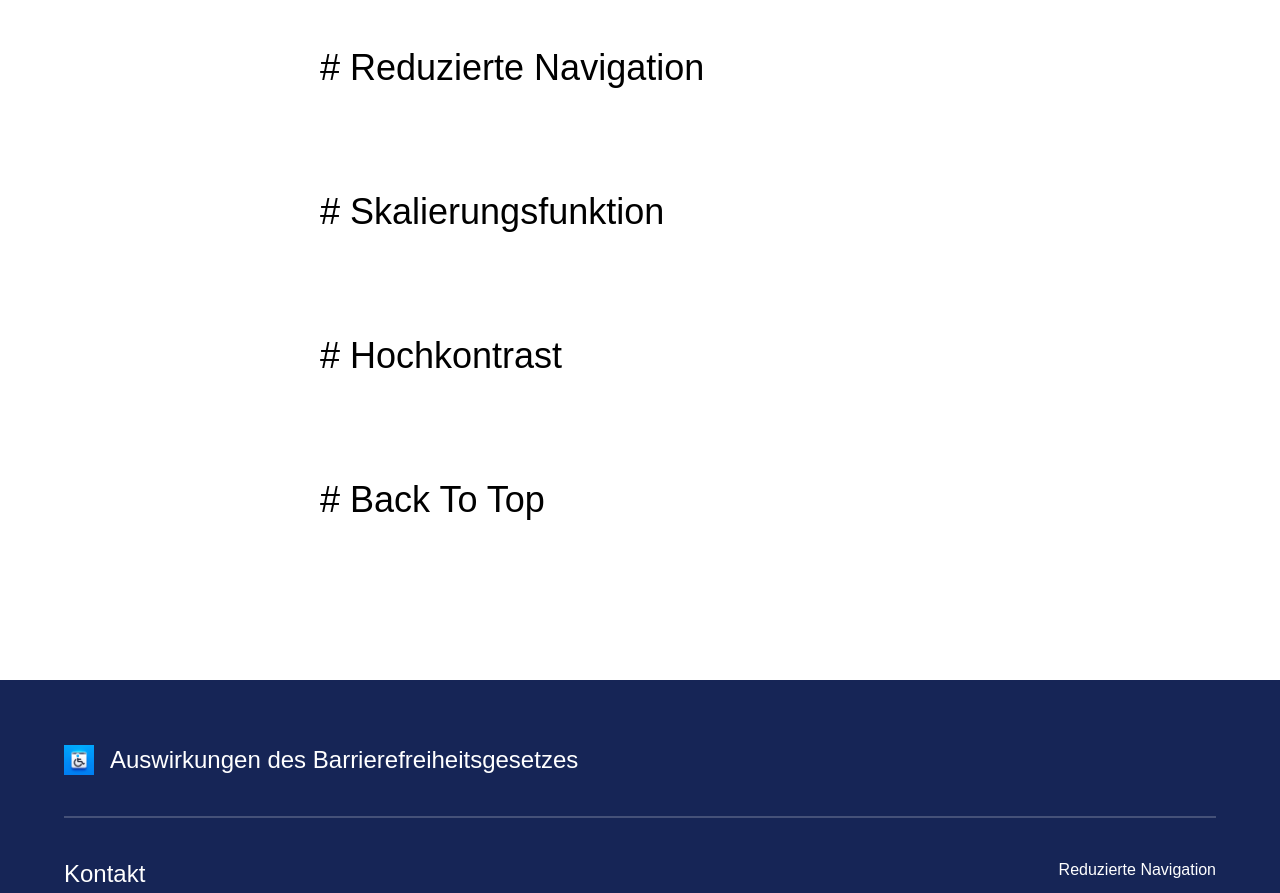
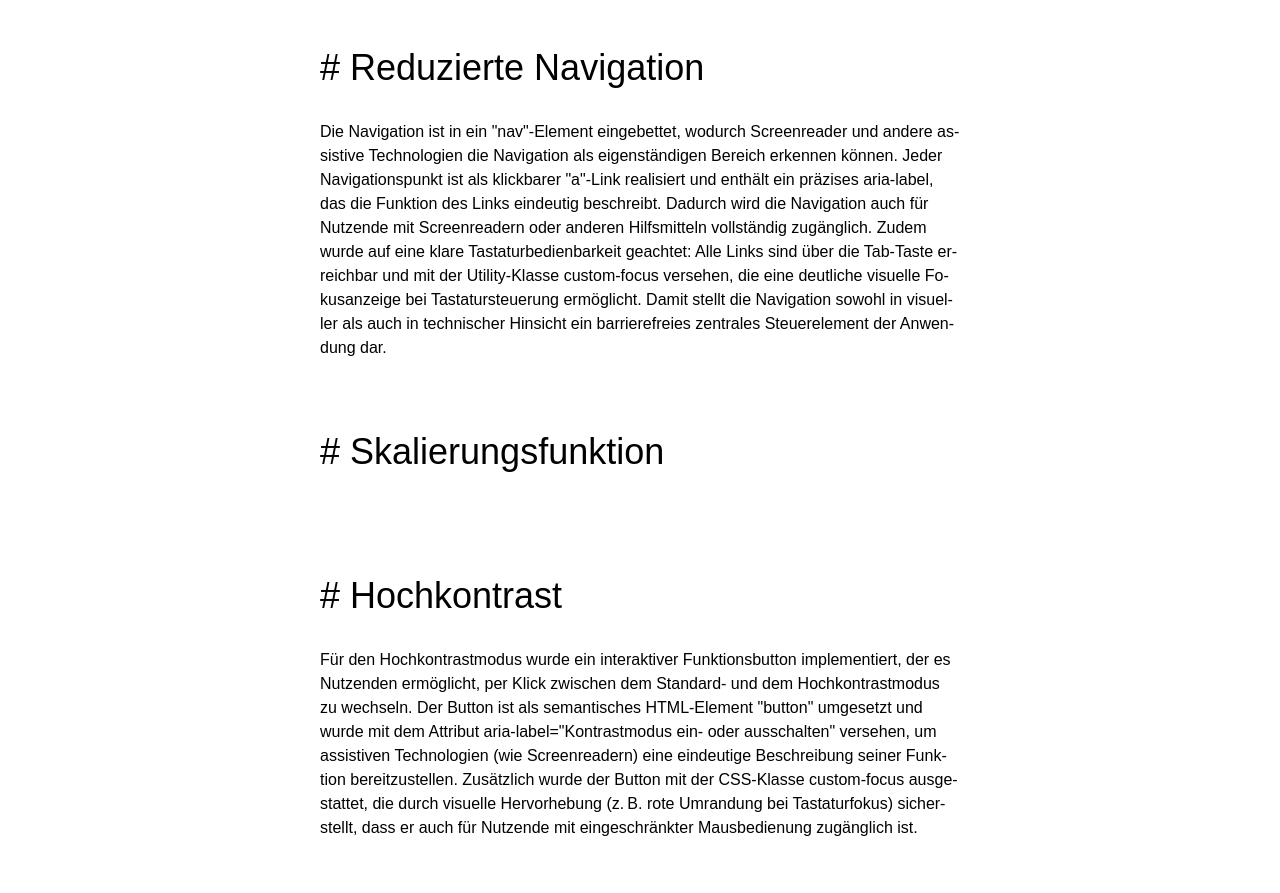
Before and after one commit to juliakonzett/accessibility-x-file, a Next.js app: page / in a window 1280 px wide. Shown: the part 840-1733 px from the top of the page. Built offline with nearby package versions, Linux system fonts and the light colour scheme.

Commit message:
added text for frontpage

```diff
--- a/src/components/HighContrast.tsx
+++ b/src/components/HighContrast.tsx
@@ -2,6 +2,18 @@ export default function HighContrast() {
   return (
     <div>
       <h2 className='font-medium text-4xl my-8'># Hochkontrast</h2>
+      <p>
+        Für den Hochkontrastmodus wurde ein interaktiver Funktionsbutton
+        implementiert, der es Nutzenden ermöglicht, per Klick zwischen dem
+        Standard- und dem Hochkontrastmodus zu wechseln. Der Button ist als
+        semantisches HTML-Element "button" umgesetzt und wurde mit dem Attribut
+        aria-label="Kontrastmodus ein- oder ausschalten" versehen, um assistiven
+        Technologien (wie Screenreadern) eine eindeutige Beschreibung seiner
+        Funktion bereitzustellen. Zusätzlich wurde der Button mit der CSS-Klasse
+        custom-focus ausgestattet, die durch visuelle Hervorhebung (z. B. rote
+        Umrandung bei Tastaturfokus) sicherstellt, dass er auch für Nutzende mit
+        eingeschränkter Mausbedienung zugänglich ist.
+      </p>
     </div>
   );
 }
--- a/src/components/ReducedNavigation.tsx
+++ b/src/components/ReducedNavigation.tsx
@@ -2,6 +2,20 @@ export default function ReducedNavigation() {
   return (
     <div>
       <h2 className='font-medium text-4xl my-8'># Reduzierte Navigation</h2>
+      <p>
+        Die Navigation ist in ein "nav"-Element eingebettet, wodurch
+        Screenreader und andere assistive Technologien die Navigation als
+        eigenständigen Bereich erkennen können. Jeder Navigationspunkt ist als
+        klickbarer "a"-Link realisiert und enthält ein präzises aria-label, das
+        die Funktion des Links eindeutig beschreibt. Dadurch wird die Navigation
+        auch für Nutzende mit Screenreadern oder anderen Hilfsmitteln
+        vollständig zugänglich. Zudem wurde auf eine klare Tastaturbedienbarkeit
+        geachtet: Alle Links sind über die Tab-Taste erreichbar und mit der
+        Utility-Klasse custom-focus versehen, die eine deutliche visuelle
+        Fokusanzeige bei Tastatursteuerung ermöglicht. Damit stellt die
+        Navigation sowohl in visueller als auch in technischer Hinsicht ein
+        barrierefreies zentrales Steuerelement der Anwendung dar.
+      </p>
     </div>
   );
 }
```
